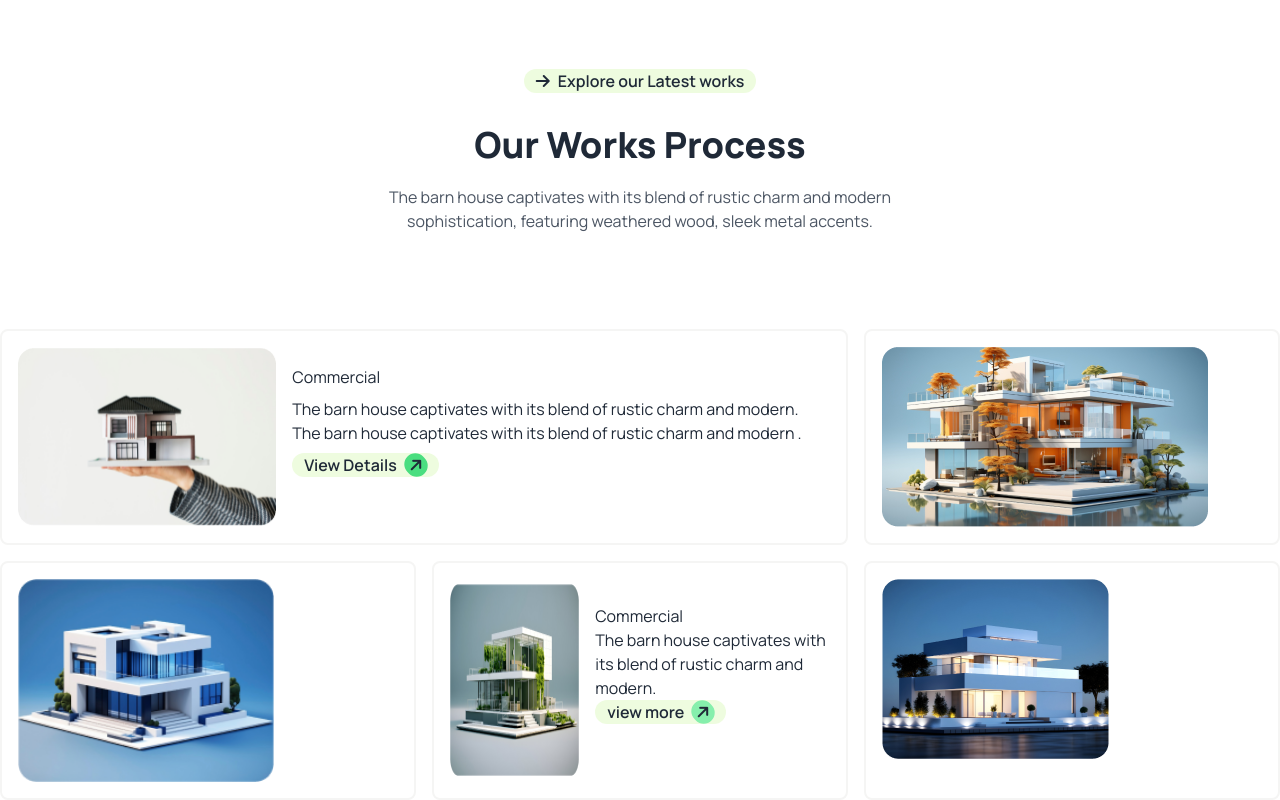
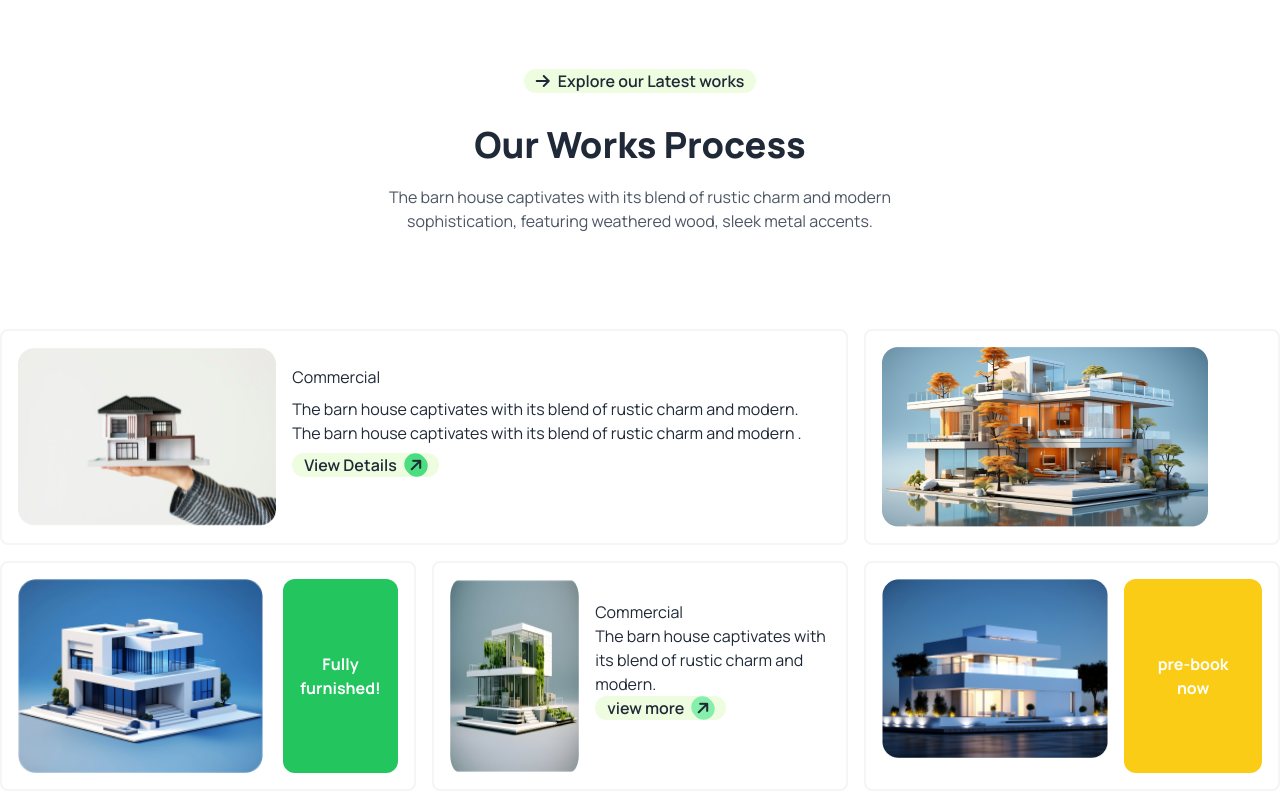
Before and after one commit to royangon/my-third-assignment, a plain HTML site: page index.html in a window 1280 px wide. Shown: the part 2182-2982 px from the top of the page. Drawn offline with nearby package versions, Linux system fonts and the light colour scheme.

Commit message:
satisfied

```diff
--- a/index.html
+++ b/index.html
@@ -313,16 +313,18 @@
                     <img src="/assets/img2.png" alt="">
                 </div>
             </div>
-            <div class=" bg-white border-solid border-2 border-stone-100 rounded-lg p-4">
+            <div class=" bg-white border-solid border-2 border-stone-100 rounded-lg p-4 gap-5 flex">
                 <!-- img -->
                 <div class="">
                     <img  class="w-64" src="/assets/img3.png" alt="">
                 </div>
+                <button class="bg-green-500 rounded-xl font-bold text-white">Fully furnished!</button>
             </div>
             <div class=" bg-white border-solid border-2 border-stone-100 rounded-lg p-4 flex justify-center items-center gap-4">
                 <!-- img -->
                 <div >
                     <img class="h-48 " src="/assets/img4.png" alt="">
+
                 </div>
                 <!-- text -->
                 <div >
@@ -338,11 +340,14 @@
 
                 </div>
             </div>
-            <div class="bg-white border-solid border-2 border-stone-100 rounded-lg p-4">
+            <div class="bg-white border-solid border-2 border-stone-100 rounded-lg p-4 flex gap-4">
                 <!-- img -->
+
                 <div>
+
                     <img src="/assets/img5.png" alt="">
                 </div>
+                <button class="bg-yellow-400 rounded-xl text-white p-4 font-bold">pre-book now </button>
             </div>
 
         </div>
```
